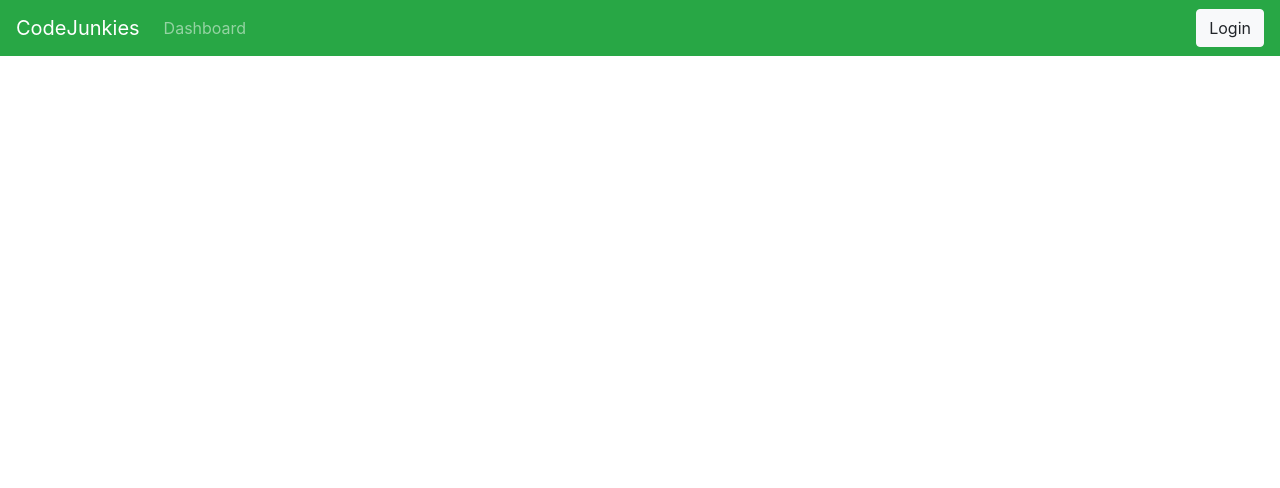
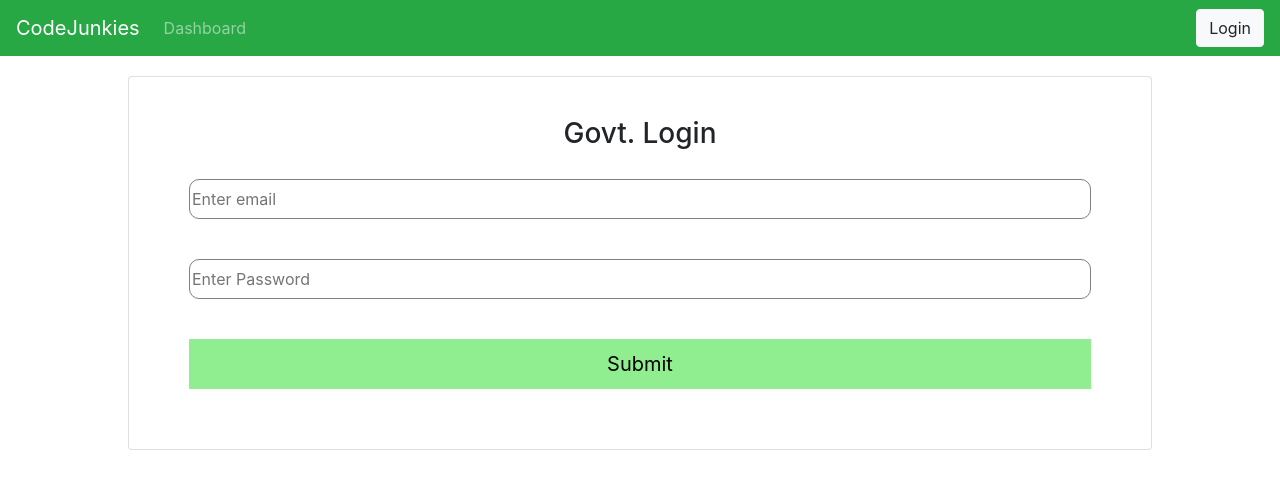
Before and after one commit to rahul-thapa/PK413_CodeJunkies, a React (Create React App) app in the folder client/: page /govt/login in a window 1280 px wide. Shown: the top 488 px of the page. Built offline with nearby package versions, Linux system fonts and the light colour scheme.

Commit message:
Signup and Login pages added and linked

```diff
--- a/client/src/App.js
+++ b/client/src/App.js
@@ -5,7 +5,10 @@ import { BrowserRouter as Router, Switch, Route } from "react-router-dom";
 import LineGraph from "./components/Graphs/lineGraph";
 import Header from "./components/Header/header";
 import Dashboard from "./components/Dashboard/dashboard";
-import Signin from "./components/Auth/signin";
+import Farmerlogin from "./components/Auth/farmerLogin";
+import Govtlogin from "./components/Auth/govtLogin";
+import Farmersignup from "./components/Auth/farmerSignup";
+import Govtsignup from "./components/Auth/govtSignup";
 
 function App() {
   return (
@@ -15,7 +18,10 @@ function App() {
         <Switch>
           <Route exact path="/" component={Dashboard} />
           <Route path="/dashboard" component={Dashboard} />
-          <Route path="/signin" component={Signin} />
+          <Route path="/farmer/login" component={Farmerlogin} />
+          <Route path="/govt/login" component={Govtlogin} />
+          <Route path="/farmer/signup" component={Farmersignup} />
+          <Route path="/govt/signup" component={Govtsignup} />
           {/* <Route path="/farmers" component={Farmers} />
           <Route path="/profile" component={Profile} /> */}
         </Switch>
--- /dev/null
+++ b/client/src/components/Auth/farmerLogin.js
@@ -0,0 +1,19 @@
+import React from 'react';
+import { Card, InputGroup } from 'react-bootstrap';
+import style from './style.module.css';
+const Signin = () => {
+
+
+    return (
+        <div>
+            <Card className={style.card}>
+                <h3>Farmer Login</h3>
+                <input type="text" placeholder="Enter email" />
+                <input type="password" placeholder="Enter Password" />
+                <button>Submit</button>
+            </Card>
+        </div>
+    )
+}
+
+export default Signin;
--- /dev/null
+++ b/client/src/components/Auth/farmerSignup.js
@@ -0,0 +1,36 @@
+import React from 'react';
+import { Card, InputGroup } from 'react-bootstrap';
+import style from './style.module.css';
+const Signin = () => {
+
+
+    return (
+        <div>
+            <Card className={style.card}>
+                <h3>Farmer Signup</h3>
+                <div className={style.row}>
+                    <input className={style.names} type="text" placeholder="First Name" />
+                    <input className={style.names} type="text" placeholder="Last Name" />
+                </div>
+
+                <div className={style.row}>
+                    <input className={style.names} type="text" placeholder="Email" />
+                    <input className={style.names} type="text" placeholder="Phone Number" />
+                </div>
+
+                <div className={style.row}>
+                    <input className={style.names} type="text" placeholder="State" />
+                    <input className={style.names} type="text" placeholder="District" />
+                </div>
+                <div className={style.row}>
+                    <input className={style.names} type="password" placeholder="Enter Password" />
+                    <input className={style.names} type="password" placeholder="Confirm Password" />
+                </div>
+
+                <button>Submit</button>
+            </Card>
+        </div>
+    )
+}
+
+export default Signin;
--- /dev/null
+++ b/client/src/components/Auth/govtLogin.js
@@ -0,0 +1,19 @@
+import React from 'react';
+import { Card, InputGroup } from 'react-bootstrap';
+import style from './style.module.css';
+const Signin = () => {
+
+
+    return (
+        <div>
+            <Card className={style.card}>
+                <h3>Govt. Login</h3>
+                <input type="text" placeholder="Enter email" />
+                <input type="password" placeholder="Enter Password" />
+                <button>Submit</button>
+            </Card>
+        </div>
+    )
+}
+
+export default Signin;
--- /dev/null
+++ b/client/src/components/Auth/govtSignup.js
@@ -0,0 +1,36 @@
+import React from 'react';
+import { Card, InputGroup } from 'react-bootstrap';
+import style from './style.module.css';
+const Signin = () => {
+
+
+    return (
+        <div>
+            <Card className={style.card}>
+                <h3>Govt. Signup</h3>
+                <div className={style.row}>
+                    <input className={style.names} type="text" placeholder="First Name" />
+                    <input className={style.names} type="text" placeholder="Last Name" />
+                </div>
+
+                <div className={style.row}>
+                    <input className={style.names} type="text" placeholder="Email" />
+                    <input className={style.names} type="text" placeholder="Phone Number" />
+                </div>
+
+                <div className={style.row}>
+                    <input className={style.names} type="text" placeholder="State" />
+                    <input className={style.names} type="text" placeholder="District" />
+                </div>
+                <div className={style.row}>
+                    <input className={style.names} type="password" placeholder="Enter Password" />
+                    <input className={style.names} type="password" placeholder="Confirm Password" />
+                </div>
+
+                <button>Submit</button>
+            </Card>
+        </div>
+    )
+}
+
+export default Signin;
--- a/client/src/components/Auth/signIn.js
+++ /dev/null
@@ -1,13 +0,0 @@
-import React, { useState } from 'react';
-
-const Signin = () => {
-
-
-    return (
-        <div>
-
-        </div>
-    )
-}
-
-export default Signin;
--- /dev/null
+++ b/client/src/components/Auth/style.module.css
@@ -0,0 +1,27 @@
+.card{
+    padding: 40px;
+    width: 80%;
+    font-weight: 600;
+    margin: 20px auto auto auto;
+}
+.card input{
+    height: 40px;
+    margin: 20px;
+    border-radius: 10px;
+    border: solid 1px gray;
+}
+.names{
+    width: 47%;
+}
+.row{
+    display: flex;
+    justify-content: space-between;
+}
+
+.card button{
+    margin: 20px;
+    font-size: 20px;
+    padding: 10px;
+    background: lightgreen;
+    border: 0;
+}
--- a/package.json
+++ b/package.json
@@ -26,6 +26,7 @@
     "body-parser": "^1.19.0",
     "concurrently": "^5.2.0",
     "cookie-parser": "^1.4.5",
+    "cors": "^2.8.5",
     "express": "^4.17.1",
     "jsonwebtoken": "^8.5.1",
     "mongoose": "^5.9.26",
```
Also changed, not shown: 2 other files (tests, documents, lock files or other folders).
